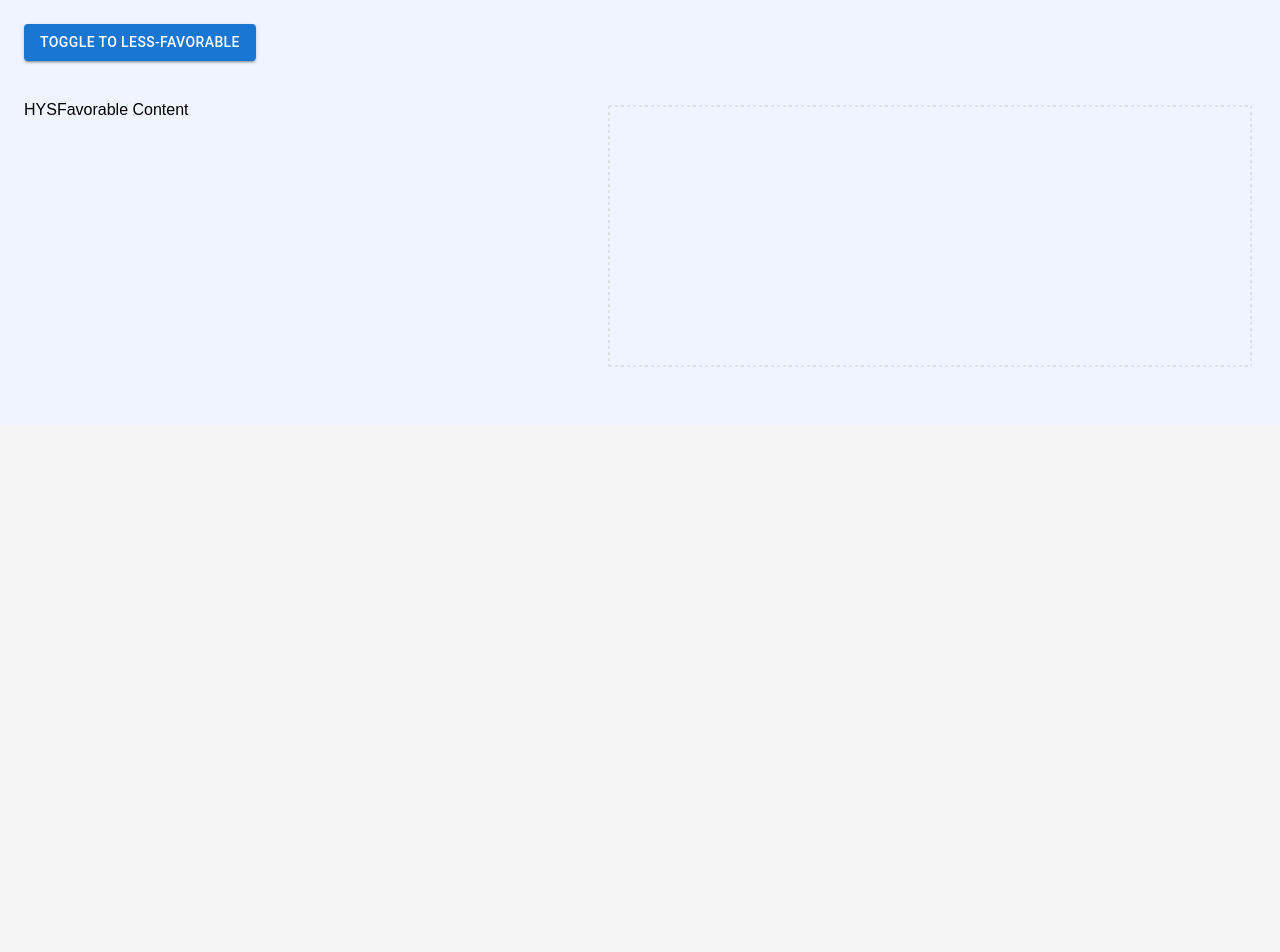
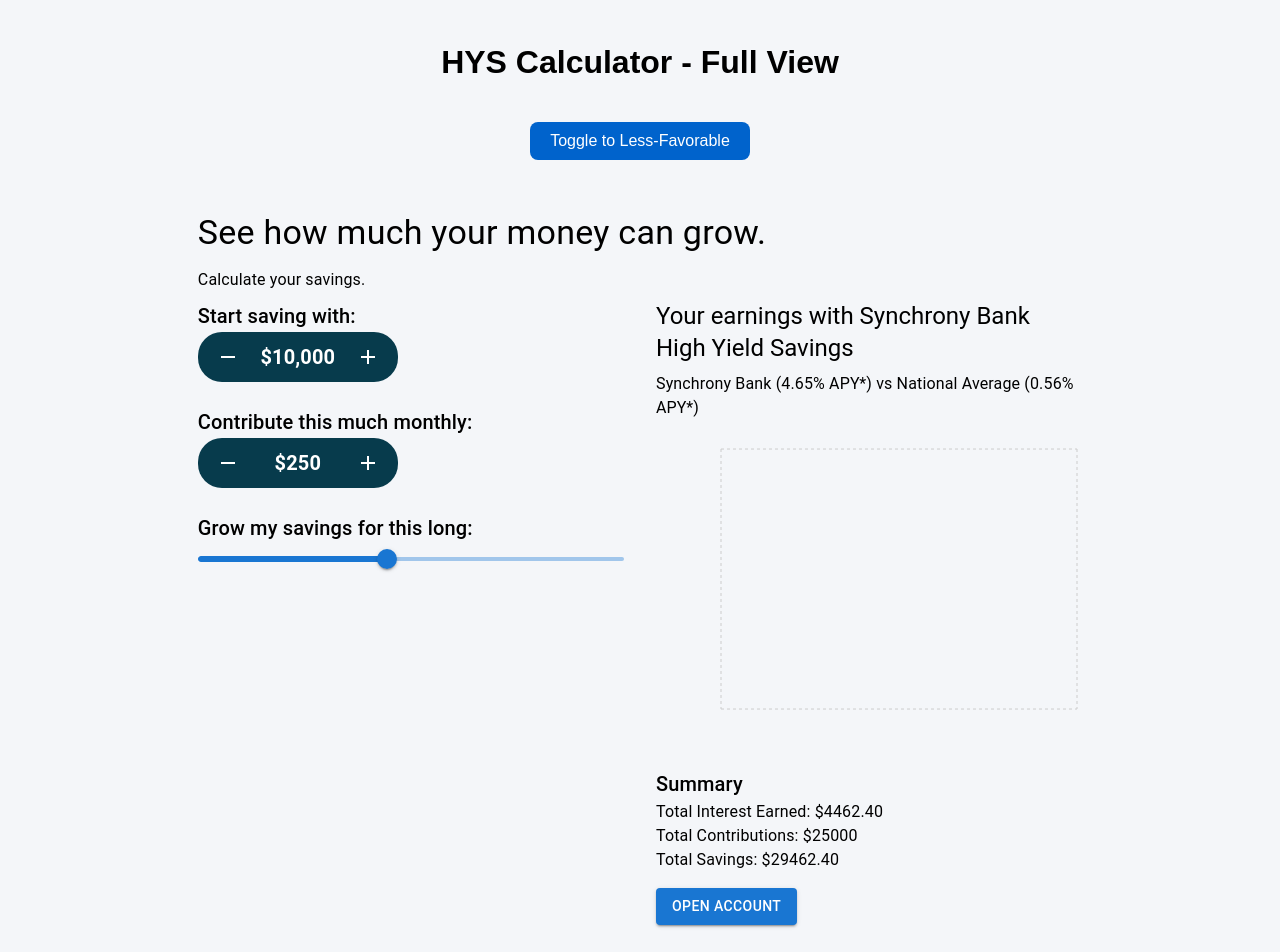
Before and after one commit to crisdb/SynchronySavingsCalculator, a React (Create React App) app: page /hys in a window 1280 px wide. Shown: the top 952 px of the page. Before the commit the page ends 800 px from the top, so only its background shows below. Built offline with nearby package versions, Linux system fonts and the light colour scheme; no server answers.

Commit message:
UI begun
# Conflicts:
#	.idea/workspace.xml

```diff
--- a/package.json
+++ b/package.json
@@ -5,6 +5,7 @@
   "dependencies": {
     "@emotion/react": "^11.11.1",
     "@emotion/styled": "^11.11.0",
+    "@mui/icons-material": "^6.1.3",
     "@mui/material": "^5.14.4",
     "ajv": "^6.12.6",
     "ajv-keywords": "^3.5.2",
--- a/src/App.jsx
+++ b/src/App.jsx
@@ -10,7 +10,7 @@
     <Routes>
       <Route path="/hys" element={<HYSView />} />
       <Route path="/cd" element={<CDView />} />
-      <Route path="/off-term-cd" element={<OffTermCDView />} />
+      <Route path="/offterm" element={<OffTermCDView />} />
       <Route path="*" element={<Navigate to="/hys" />} />
     </Routes>
   </Router>
--- /dev/null
+++ b/src/assets/styles/HYSCalculator.css
@@ -0,0 +1,36 @@
+.hys-calculator {
+    display: flex;
+    flex-direction: column;
+    gap: 24px;
+    background-color: white;
+    padding: 32px;
+    border-radius: 16px;
+    box-shadow: 0 4px 8px rgba(0, 0, 0, 0.1);
+    width: 100%;
+    max-width: 800px;
+}
+
+.increment-decrement {
+    display: flex;
+    align-items: center;
+    justify-content: space-between;
+    background-color: #073b4c;
+    color: white;
+    padding: 10px;
+    border-radius: 24px;
+    width: 180px;
+}
+
+.summary {
+    margin-top: 24px;
+}
+
+.summary h6 {
+    font-size: 20px;
+    margin-bottom: 8px;
+}
+
+.summary p {
+    font-size: 16px;
+    margin: 4px 0;
+}
--- a/src/assets/styles/HYSView.css
+++ b/src/assets/styles/HYSView.css
@@ -1,23 +1,37 @@
+/* src/assets/styles/HYSView.css */
+
 .hys-container {
-  padding: 20px;
-  background-color: #f0f4ff;
+  display: flex;
+  flex-direction: column;
+  align-items: center;
+  padding: 24px;
+  background-color: #f4f6f9; /* Light background */
+  min-height: 100vh;
 }
 
-.hys-desktop {
-  font-size: 24px;
-  color: #1a73e8;
+button {
+  margin: 20px 0;
+  padding: 10px 20px;
+  font-size: 16px;
+  background-color: #0063cc;
+  color: white;
+  border: none;
+  border-radius: 8px;
+  cursor: pointer;
+  transition: background-color 0.3s ease;
 }
 
-.hys-mobile {
-  font-size: 20px;
-  color: #4285f4;
-  border: 1px solid #4285f4;
-  padding: 10px;
-  border-radius: 8px;
+button:hover {
+  background-color: #004c99;
 }
 
-@media (max-width: 768px) {
-  .hys-container { padding: 15px; }
-  .hys-mobile { font-size: 18px; }
-  button { width: 100%; padding: 12px; }
+/* Grid Layout for Desktop */
+@media (min-width: 769px) {
+  .grid-container {
+    display: grid;
+    grid-template-columns: 1fr 1fr;
+    gap: 32px;
+    width: 100%;
+    max-width: 1200px;
+  }
 }
--- /dev/null
+++ b/src/assets/styles/IncrementDecrement.css
@@ -0,0 +1,15 @@
+/* src/assets/styles/IncrementDecrement.css */
+.increment-decrement {
+    display: flex;
+    align-items: center;
+    background-color: #073b4c; /* Dark blue */
+    border-radius: 24px;
+    padding: 5px 10px;
+    color: white;
+    width: 180px;
+    justify-content: space-between;
+}
+
+.increment-decrement button {
+    color: white;
+}
--- a/src/components/HYSCalculator.jsx
+++ b/src/components/HYSCalculator.jsx
@@ -1,66 +1,113 @@
-// CMS Integration Example:
-//     <div id="product-hys-rate-component" data-mode="favorable"></div>
+// src/components/HYSCalculator.jsx
+import React, { useState, useEffect } from 'react';
+import { Grid, Box, Typography, Button, Slider } from '@mui/material';
+import IncrementDecrement from './IncrementDecrement';
+import Chart from './Chart';
+import '../assets/styles/HYSCalculator.css';
 
-
-
-    import React, { useState, useEffect } from 'react';
-import HYSFavorable from './HYSFavorable';
-import HYSLessFavorable from './HYSLessFavorable';
-import HYSFavorableMobile from './HYSFavorableMobile';
-import HYSLessFavorableMobile from './HYSLessFavorableMobile';
-
-const RATE_THRESHOLD = 4.0; // 4% or below is unfavorable
+const RATE_THRESHOLD = 4.0;
 
 const HYSCalculator = () => {
   const [isMobile, setIsMobile] = useState(window.innerWidth <= 768);
-  const [mode, setMode] = useState('unfavorable'); // Default mode
+  const [deposit, setDeposit] = useState(10000); // Default deposit
+  const [monthlyContribution, setMonthlyContribution] = useState(250); // Default monthly contribution
+  const [term, setTerm] = useState(5); // Default term in years
 
-  // Check CMS div for manual mode override on component mount
-  useEffect(() => {
-    const container = document.getElementById('product-hys-rate-component');
-    if (container) {
-      const manualMode = container.getAttribute('data-mode');
-      if (manualMode) {
-        setMode(manualMode); // Use manual override
-        return; // Skip API logic if manually set
-      }
-    }
-
-    // If no manual override, fetch rate from API
-    fetchRateFromAPI();
-  }, []);
-
-  // Handle mobile/desktop switching based on window resize
+  // Handle window resizing for mobile/desktop switching
   useEffect(() => {
     const handleResize = () => setIsMobile(window.innerWidth <= 768);
     window.addEventListener('resize', handleResize);
     return () => window.removeEventListener('resize', handleResize);
   }, []);
 
-  // Fetch rate from API and decide mode based on threshold
-  const fetchRateFromAPI = async () => {
-    try {
-      const response = await fetch('/api/rates'); // Replace with actual API endpoint
-      const data = await response.json();
-      const rate = data.currentRate || 0; // Extract relevant rate
+  // Calculate savings based on input values
+  const calculateSavings = () => {
+    const monthlyRate = (4.65 / 100) / 12;
+    const months = term * 12;
+    const futureValue =
+        deposit * Math.pow(1 + monthlyRate, months) +
+        (monthlyContribution * (Math.pow(1 + monthlyRate, months) - 1)) / monthlyRate;
 
-      // Determine if favorable or unfavorable
-      setMode(rate > RATE_THRESHOLD ? 'favorable' : 'unfavorable');
-    } catch (error) {
-      console.error('Failed to fetch rates:', error);
-      setMode('unfavorable'); // Default to unfavorable on error
-    }
+    const interestEarned = futureValue - (deposit + monthlyContribution * months);
+    return { totalSavings: futureValue.toFixed(2), interest: interestEarned.toFixed(2) };
   };
 
-  // Render appropriate content based on mode and layout
-  const renderContent = () => {
-    if (isMobile) {
-      return mode === 'favorable' ? <HYSFavorableMobile /> : <HYSLessFavorableMobile />;
-    }
-    return mode === 'favorable' ? <HYSFavorable /> : <HYSLessFavorable />;
-  };
+  const { totalSavings, interest } = calculateSavings();
 
-  return <div className="hys-calculator">{renderContent()}</div>;
+  return (
+      <Box sx={{ padding: 4 }}>
+        <Typography variant="h4" gutterBottom>
+          See how much your money can grow.
+        </Typography>
+
+        <Typography variant="subtitle1" gutterBottom>
+          Calculate your savings.
+        </Typography>
+
+        <Grid container spacing={4}>
+          {/* Left Section: User Inputs */}
+          <Grid item xs={12} md={6}>
+            <Typography variant="h6">Start saving with:</Typography>
+            <IncrementDecrement
+                initialValue={deposit}
+                step={500}
+                min={0}
+                max={100000}
+                onChange={setDeposit}
+            />
+
+            <Box mt={3}>
+              <Typography variant="h6">Contribute this much monthly:</Typography>
+              <IncrementDecrement
+                  initialValue={monthlyContribution}
+                  step={50}
+                  min={0}
+                  max={10000}
+                  onChange={setMonthlyContribution}
+              />
+            </Box>
+
+            <Box mt={3}>
+              <Typography variant="h6">Grow my savings for this long:</Typography>
+              <Slider
+                  value={term}
+                  min={1}
+                  max={10}
+                  step={1}
+                  onChange={(e, value) => setTerm(value)}
+                  valueLabelDisplay="auto"
+              />
+            </Box>
+          </Grid>
+
+          {/* Right Section: Chart and Summary */}
+          <Grid item xs={12} md={6}>
+            <Typography variant="h5" gutterBottom>
+              Your earnings with Synchrony Bank High Yield Savings
+            </Typography>
+
+            <Typography>
+              Synchrony Bank (4.65% APY*) vs National Average (0.56% APY*)
+            </Typography>
+
+            <Box mt={3}>
+              <Chart zoom={5} /> {/* Render the savings growth chart */}
+            </Box>
+
+            <Box mt={3}>
+              <Typography variant="h6">Summary</Typography>
+              <Typography>Total Interest Earned: ${interest}</Typography>
+              <Typography>Total Contributions: ${deposit + monthlyContribution * (term * 12)}</Typography>
+              <Typography>Total Savings: ${totalSavings}</Typography>
+            </Box>
+
+            <Button variant="contained" color="primary" sx={{ mt: 2 }}>
+              Open Account
+            </Button>
+          </Grid>
+        </Grid>
+      </Box>
+  );
 };
 
 export default HYSCalculator;
--- /dev/null
+++ b/src/components/IncrementDecrement.jsx
@@ -0,0 +1,50 @@
+// src/components/IncrementDecrement.jsx
+import React, { useState } from 'react';
+import { Box, IconButton, Typography, styled } from '@mui/material';
+import AddIcon from '@mui/icons-material/Add';
+import RemoveIcon from '@mui/icons-material/Remove';
+
+const StyledBox = styled(Box)({
+    display: 'flex',
+    alignItems: 'center',
+    backgroundColor: '#073b4c',
+    borderRadius: '24px',
+    padding: '5px 10px',
+    color: '#fff',
+    width: '180px',
+    justifyContent: 'space-between',
+});
+
+const IncrementDecrement = ({ initialValue, step, min, max, onChange }) => {
+    const [value, setValue] = useState(initialValue);
+
+    const handleIncrement = () => {
+        const newValue = Math.min(value + step, max);
+        setValue(newValue);
+        onChange(newValue);
+    };
+
+    const handleDecrement = () => {
+        const newValue = Math.max(value - step, min);
+        setValue(newValue);
+        onChange(newValue);
+    };
+
+    return (
+        <StyledBox>
+            <IconButton onClick={handleDecrement} sx={{ color: '#fff' }}>
+                <RemoveIcon />
+            </IconButton>
+
+            <Typography variant="h6" sx={{ fontWeight: 'bold' }}>
+                ${value.toLocaleString()}
+            </Typography>
+
+            <IconButton onClick={handleIncrement} sx={{ color: '#fff' }}>
+                <AddIcon />
+            </IconButton>
+        </StyledBox>
+    );
+};
+
+export default IncrementDecrement;
--- a/src/views/HYSView.jsx
+++ b/src/views/HYSView.jsx
@@ -1,52 +1,7 @@
 // src/views/HYSView.jsx
 import React, { useState, useEffect } from 'react';
-import { Grid, Box, Button } from '@mui/material';
-import HYSFavorable from '../components/HYSFavorable';
-import HYSLessFavorable from '../components/HYSLessFavorable';
-import HYSFavorableMobile from '../components/HYSFavorableMobile';
-import HYSLessFavorableMobile from '../components/HYSLessFavorableMobile';
-import Chart from '../components/Chart';
+import HYSCalculator from '../components/HYSCalculator'; // Main calculator component
 import '../assets/styles/HYSView.css';
-
-const HYSView = () => {
-  const [isMobile, setIsMobile] = useState(window.innerWidth <= 768);
-  const [mode, setMode] = useState('favorable');
-
-  useEffect(() => {
-    const handleResize = () => setIsMobile(window.innerWidth <= 768);
-    window.addEventListener('resize', handleResize);
-    return () => window.removeEventListener('resize', handleResize);
-  }, []);
-
-  const chartZoom = mode === 'favorable' ? 5 : 10;
-
-  return (
-      <Box className="hys-container" sx={{ padding: 3 }}>
-        <Button
-            variant="contained"
-            color="primary"
-            onClick={() => setMode((prev) => (prev === 'favorable' ? 'less-favorable' : 'favorable'))}
-        >
-          Toggle to {mode === 'favorable' ? 'Less-Favorable' : 'Favorable'}
-        </Button>
-
-        {isMobile ? (
-            mode === 'favorable' ? <HYSFavorableMobile /> : <HYSLessFavorableMobile />
-        ) : (
-            <Grid container spacing={2} sx={{ marginTop: 3 }}>
-              <Grid item xs={12} md={5}>
-                {mode === 'favorable' ? <HYSFavorable /> : <HYSLessFavorable />}
-              </Grid>
-              <Grid item xs={12} md={7}>
-                <Chart zoom={chartZoom} />
-              </Grid>
-            </Grid>
-        )}
-      </Box>
-  );
-};
-
-export default HYSView;
 
 //
 // // USE THIS TO EMULATE THE CMS AND COMMENT OUT ABOVE
@@ -63,3 +18,32 @@
 // );
 //
 // export default HYSView;
+//
+
+const HYSView = () => {
+    const [isMobile, setIsMobile] = useState(window.innerWidth <= 768);
+    const [mode, setMode] = useState('favorable'); // Default mode
+
+    // Track window resizing to handle mobile/desktop layout
+    useEffect(() => {
+        const handleResize = () => setIsMobile(window.innerWidth <= 768);
+        window.addEventListener('resize', handleResize);
+        return () => window.removeEventListener('resize', handleResize);
+    }, []);
+
+    // Render the HYSCalculator with the appropriate props
+    return (
+        <div className="hys-container" style={{ padding: '24px' }}>
+            <h1>HYS Calculator - Full View</h1>
+            <button
+                onClick={() => setMode((prev) => (prev === 'favorable' ? 'less-favorable' : 'favorable'))}
+            >
+                Toggle to {mode === 'favorable' ? 'Less-Favorable' : 'Favorable'}
+            </button>
+
+            <HYSCalculator mode={mode} isMobile={isMobile} />
+        </div>
+    );
+};
+
+export default HYSView;
```
Also changed, not shown: src/components/HYSFavorable.jsx (+10 -1 lines), 1 other file (tests, documents, lock files or other folders).
